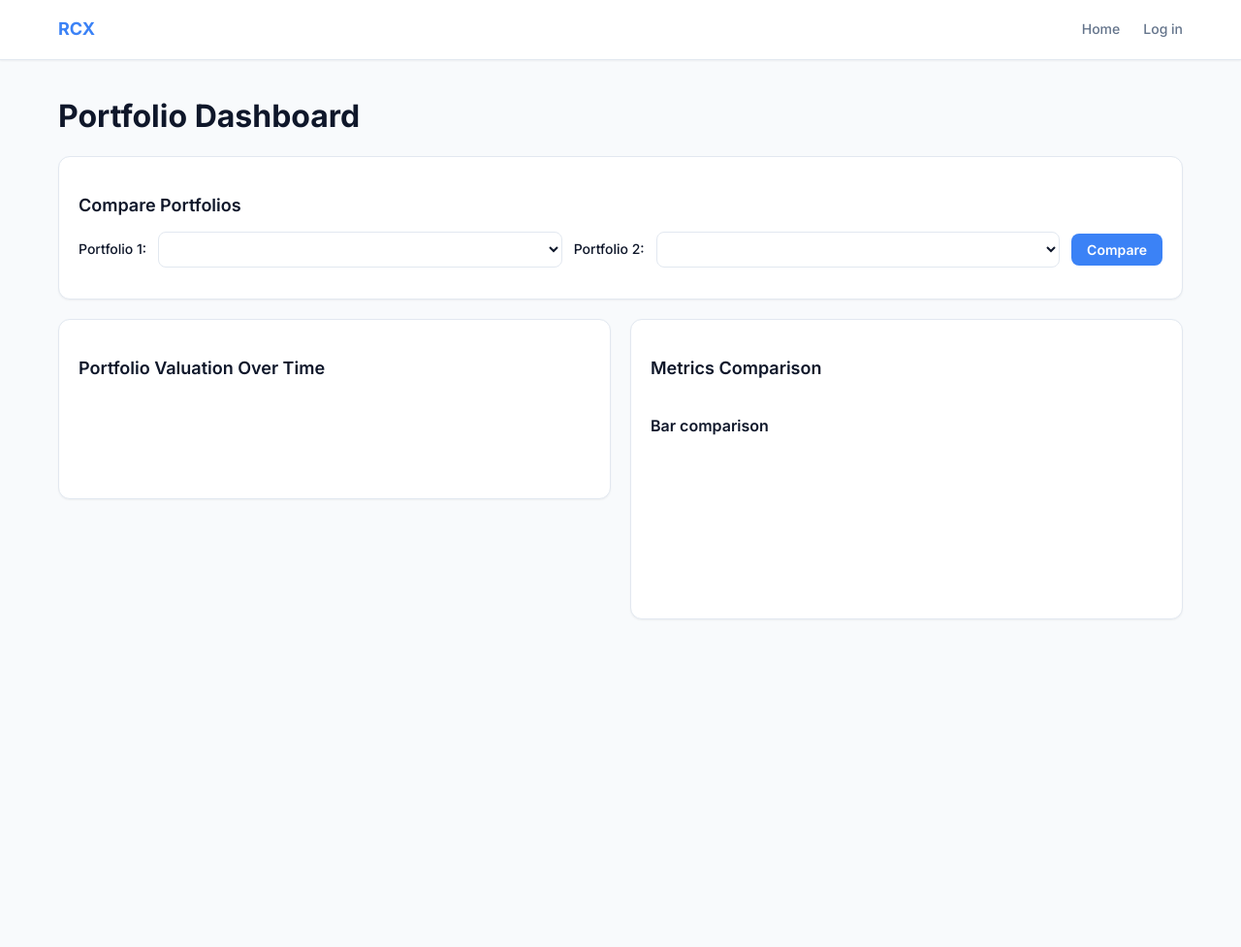
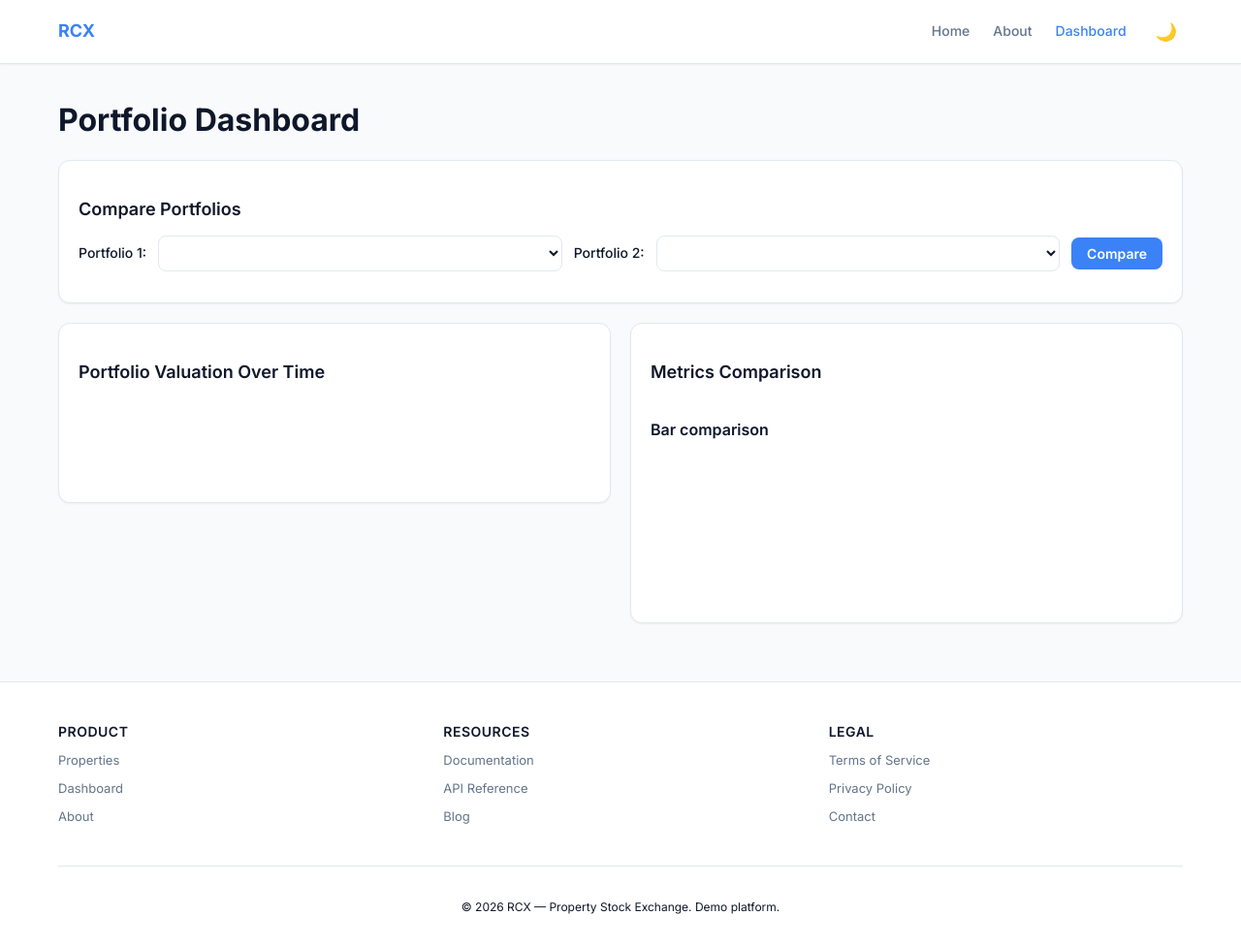
Before and after one commit to Nikhil-Mundhra/RCX, a website: page client/dashboard.html in a window 1280 px wide. Shown: the whole page at 97% size. Before the commit the page ends 800 px from the top, so only its background shows below. Drawn offline with nearby package versions, Linux system fonts and the light colour scheme; no server answers.

Commit message:
Add dark mode toggle and footer with about page

```diff
--- a/client/dashboard.html
+++ b/client/dashboard.html
@@ -13,7 +13,9 @@
         <a href="/" class="brand">RCX</a>
         <nav class="nav">
           <a href="/">Home</a>
-          <a href="/client/login.html">Log in</a>
+          <a href="/client/about.html">About</a>
+          <a href="/dashboard.html" class="active">Dashboard</a>
+          <button class="theme-toggle" id="themeToggle" title="Toggle dark mode">🌙</button>
         </nav>
       </div>
     </header>
@@ -53,6 +55,41 @@
       </div>
     </main>
 
+    <footer class="site-footer">
+      <div class="container">
+        <div class="footer-content">
+          <div class="footer-section">
+            <h4>Product</h4>
+            <ul>
+              <li><a href="/">Properties</a></li>
+              <li><a href="/dashboard.html">Dashboard</a></li>
+              <li><a href="/client/about.html">About</a></li>
+            </ul>
+          </div>
+          <div class="footer-section">
+            <h4>Resources</h4>
+            <ul>
+              <li><a href="#">Documentation</a></li>
+              <li><a href="#">API Reference</a></li>
+              <li><a href="#">Blog</a></li>
+            </ul>
+          </div>
+          <div class="footer-section">
+            <h4>Legal</h4>
+            <ul>
+              <li><a href="#">Terms of Service</a></li>
+              <li><a href="#">Privacy Policy</a></li>
+              <li><a href="#">Contact</a></li>
+            </ul>
+          </div>
+        </div>
+        <div class="footer-bottom">
+          <p>&copy; 2026 RCX — Property Stock Exchange. Demo platform.</p>
+        </div>
+      </div>
+    </footer>
+
+    <script src="/theme.js"></script>
     <script src="/client/dashboard.js"></script>
   </body>
 </html>
--- a/client/styles.css
+++ b/client/styles.css
@@ -16,6 +16,32 @@
 	--shadow-sm: 0 1px 2px 0 rgba(0, 0, 0, 0.05);
 	--shadow-md: 0 4px 6px 0 rgba(0, 0, 0, 0.1);
 	--shadow-lg: 0 10px 15px 0 rgba(0, 0, 0, 0.1);
+}
+
+html[data-theme="dark"] {
+	--bg: #0f172a;
+	--bg-secondary: #1e293b;
+	--card: #1e293b;
+	--border: #334155;
+	--text: #f1f5f9;
+	--text-muted: #94a3b8;
+	--shadow-sm: 0 1px 2px 0 rgba(0, 0, 0, 0.3);
+	--shadow-md: 0 4px 6px 0 rgba(0, 0, 0, 0.4);
+	--shadow-lg: 0 10px 15px 0 rgba(0, 0, 0, 0.5);
+}
+
+@media (prefers-color-scheme: dark) {
+	html:not([data-theme="light"]) {
+		--bg: #0f172a;
+		--bg-secondary: #1e293b;
+		--card: #1e293b;
+		--border: #334155;
+		--text: #f1f5f9;
+		--text-muted: #94a3b8;
+		--shadow-sm: 0 1px 2px 0 rgba(0, 0, 0, 0.3);
+		--shadow-md: 0 4px 6px 0 rgba(0, 0, 0, 0.4);
+		--shadow-lg: 0 10px 15px 0 rgba(0, 0, 0, 0.5);
+	}
 }
 
 * {
@@ -80,6 +106,25 @@ body {
 }
 
 .nav a.active {
+	color: var(--accent);
+}
+
+.theme-toggle {
+	background: none;
+	border: none;
+	color: var(--text-muted);
+	cursor: pointer;
+	font-size: 18px;
+	padding: 6px;
+	display: flex;
+	align-items: center;
+	justify-content: center;
+	transition: color 0.2s ease;
+	width: auto;
+	margin: 0;
+}
+
+.theme-toggle:hover {
 	color: var(--accent);
 }
 
@@ -374,6 +419,57 @@ section {
 	margin: 32px 0;
 }
 
+/* Footer */
+.site-footer {
+	background: var(--card);
+	border-top: 1px solid var(--border);
+	padding: 40px 0 20px;
+	margin-top: 60px;
+	color: var(--text-muted);
+	font-size: 14px;
+}
+
+.footer-content {
+	display: grid;
+	grid-template-columns: repeat(auto-fit, minmax(200px, 1fr));
+	gap: 32px;
+	margin-bottom: 32px;
+}
+
+.footer-section h4 {
+	color: var(--text);
+	margin-top: 0;
+	font-size: 14px;
+	text-transform: uppercase;
+	letter-spacing: 0.5px;
+}
+
+.footer-section ul {
+	list-style: none;
+	padding: 0;
+	margin: 0;
+}
+
+.footer-section a {
+	color: var(--text-muted);
+	text-decoration: none;
+	font-size: 13px;
+	display: block;
+	margin: 8px 0;
+	transition: color 0.2s ease;
+}
+
+.footer-section a:hover {
+	color: var(--accent);
+}
+
+.footer-bottom {
+	border-top: 1px solid var(--border);
+	padding-top: 20px;
+	text-align: center;
+	font-size: 12px;
+}
+
 /* Links */
 a {
 	color: var(--accent);
@@ -438,6 +534,11 @@ a:hover {
 	.card {
 		padding: 16px;
 	}
+
+	.footer-content {
+		grid-template-columns: 1fr;
+		gap: 20px;
+	}
 }
 
 @media (max-width: 480px) {
--- /dev/null
+++ b/client/theme.js
@@ -0,0 +1,48 @@
+// Dark mode theme toggle
+function initTheme() {
+  const savedTheme = localStorage.getItem('theme');
+  const prefersDark = window.matchMedia('(prefers-color-scheme: dark)').matches;
+  const theme = savedTheme || (prefersDark ? 'dark' : 'light');
+
+  setTheme(theme);
+}
+
+function setTheme(theme) {
+  if (theme === 'dark') {
+    document.documentElement.setAttribute('data-theme', 'dark');
+    localStorage.setItem('theme', 'dark');
+    updateThemeToggle('☀️');
+  } else {
+    document.documentElement.setAttribute('data-theme', 'light');
+    localStorage.setItem('theme', 'light');
+    updateThemeToggle('🌙');
+  }
+}
+
+function updateThemeToggle(icon) {
+  const toggle = document.getElementById('themeToggle');
+  if (toggle) {
+    toggle.textContent = icon;
+  }
+}
+
+function toggleTheme() {
+  const current = localStorage.getItem('theme') || 'light';
+  const newTheme = current === 'dark' ? 'light' : 'dark';
+  setTheme(newTheme);
+}
+
+// Initialize theme on page load
+document.addEventListener('DOMContentLoaded', function() {
+  initTheme();
+
+  const toggle = document.getElementById('themeToggle');
+  if (toggle) {
+    toggle.addEventListener('click', toggleTheme);
+  }
+});
+
+// Also initialize before DOMContentLoaded in case the script loads after
+if (document.readyState !== 'loading') {
+  initTheme();
+}
```
Also changed, not shown: client/about.html (added, +111 -0 lines), client/index.html (+38 -1 lines), client/login.html (+24 -1 lines), client/signup.html (+24 -1 lines).
